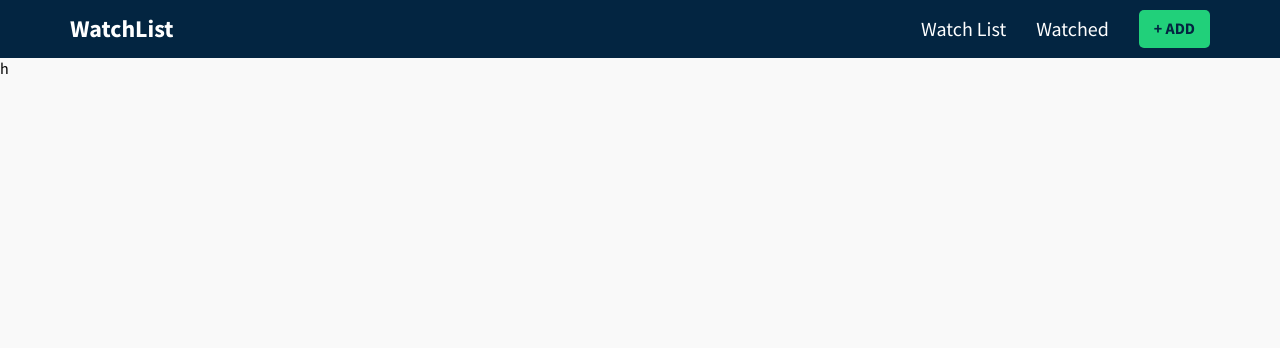
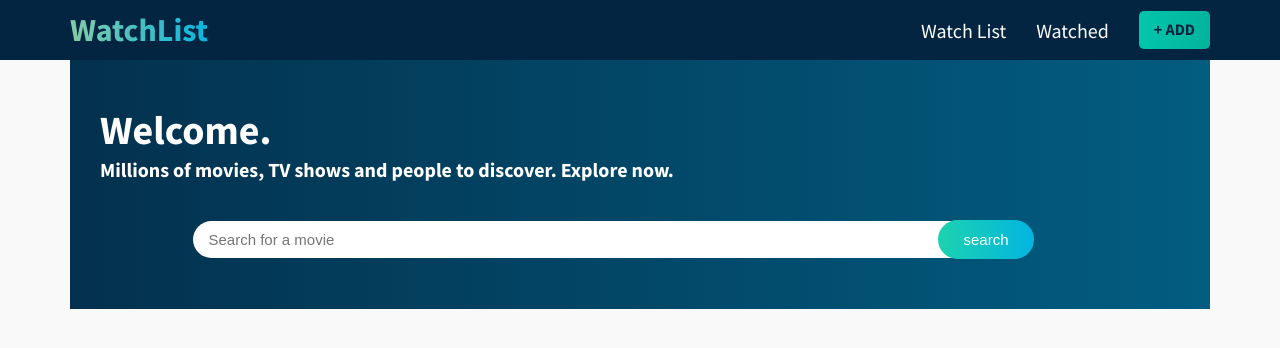
Before and after one commit to FedorLivshits/Movie-Watchlist-React, a React (Create React App) app: page /add in a window 1280 px wide. Shown: the top 348 px of the page. Built offline with nearby package versions, Linux system fonts and the light colour scheme.

Commit message:
added new components and the ability to search for movies

```diff
--- a/package.json
+++ b/package.json
@@ -6,6 +6,8 @@
     "@testing-library/jest-dom": "^5.11.10",
     "@testing-library/react": "^11.2.6",
     "@testing-library/user-event": "^12.8.3",
+    "axios": "^0.21.1",
+    "dotenv": "^8.2.0",
     "react": "^17.0.2",
     "react-dom": "^17.0.2",
     "react-router-dom": "^5.2.0",
--- a/src/App.css
+++ b/src/App.css
@@ -2,16 +2,38 @@
 
 :root {
     --primary: #032541;
-  --secondary: #21d07a;
+    --secondary: #27ae60;
     --white: #fff;
+}
+
+html, body, div, span, object, iframe,
+h1, h2, h3, h4, h5, h6, p, blockquote, pre,
+abbr, address, cite, code,
+del, dfn, em, img, ins, kbd, q, samp,
+small, strong, sub, sup, var,
+b, i,
+dl, dt, dd, ol, ul, li,
+fieldset, form, label, legend,
+table, caption, tbody, tfoot, thead, tr, th, td,
+article, aside, canvas, details, figcaption, figure,
+footer, header, hgroup, menu, nav, section, summary,
+time, mark, audio, video {
+    margin: 0;
+    padding: 0;
+    border: 0;
+    outline: 0;
+    font-size: 100%;
+    vertical-align: baseline;
+    background: transparent;
 }
 
 body {
     font-family: "Source Sans Pro", sans-serif;
     height: 100vh;
-  background: #f9f9f9 ;
+    background: #f9f9f9;
     padding: 0;
     margin: 0;
+    /*background: #18191a;*/
 }
 
 .container {
@@ -47,7 +69,7 @@ body {
 
 .btn {
     padding: 10px 15px;
-  background-color: var(--secondary);
+    background: linear-gradient(to right, #01c6ac 0%, #03b39c 100%);
     color: var(--primary);
     border-radius: 5px;
     text-transform: uppercase;
@@ -60,7 +82,7 @@ body {
 }
 
 .btn:hover {
-  background-color: #1aa762;
+    background-color: #2fd785;
     opacity: 1;
     cursor: pointer;
 }
@@ -98,8 +120,11 @@ header a:hover {
 }
 
 header .brand a {
+    background: linear-gradient(to right, #86cca6 0%, #09b4e0 100%); /* Градиент для текста */
+    -webkit-background-clip: text; /* Обрезаем фон по тексту */
+    -webkit-text-fill-color: transparent; /* Прозрачный текст */
     font-weight: 700;
-  font-size: 1.5rem;
+    font-size: 2rem;
 }
 
 header .nav-links {
@@ -126,14 +151,61 @@ header .nav-links li:last-child {
     margin: 0 auto;
 }
 
-.add-content .input-wrapper input {
-  width: 100%;
-  background-color: var(--primary);
-  padding: 10px;
-  border-radius: 5px;
+.input-section {
+    background: linear-gradient(to right, #03314e 0%, #025d81 100%);
+    height: auto;
+}
+
+.input-wrapper {
+    height: 100%;
+    display: flex;
+    justify-content: center;
+    align-items: center;
+    padding-top: 30px;
+    padding-bottom: 50px;
+}
+
+.input-section-title {
+    color: white;
+    line-height: 40px;
+    font-weight: bold;
+    padding-top: 50px;
+    padding-left: 30px;
+}
+
+.input-title {
+    font-size: 40px;
+}
+
+.input-title-descr {
+    font-size: 20px;
+}
+
+.input-section .input-wrapper input {
+    width: 70%;
+    background-color: #ffffff;
+    padding: 10px 15px;
+    border-radius: 30px;
     border: none;
-  color: var(--white);
-  font-size: 1.25rem;
+    color: #032541;
+    font-size: 15px;
+}
+
+.search-film-btn {
+    background: linear-gradient(to right, #1cd2ae 0%, #02b5e1 100%);
+    padding: 11px 25px;
+    font-size: 15px;
+    color: white;
+    border: none;
+    border-radius: 30px;
+    outline: none;
+    cursor: pointer;
+    position: relative;
+    left: -53px;
+}
+
+.results-inner {
+
 }
 
 .results {
@@ -149,13 +221,19 @@ header .nav-links li:last-child {
 .result-card {
     display: flex;
     margin-bottom: 20px;
+    box-shadow: 0 2px 8px rgb(0 0 0 / 10%);
+    border: 1px solid lightgray;
+    background-color: #fff;
+    border-radius: 5px;
+    overflow: hidden;
+    /*box-shadow: 0px 10px 15px rgba(0,0,0,0.1);*/
 }
 
 .result-card .poster-wrapper img,
 .filler-poster {
     width: 75px;
     height: 113px;
-  background-color: #dbdada;
+    background-color: #b3b3b3;
     border-radius: 5px;
     margin-right: 15px;
     display: block;
@@ -166,6 +244,7 @@ header .nav-links li:last-child {
     display: flex;
     flex-direction: column;
     justify-content: space-between;
+    padding-top: 15px;
 }
 
 .result-card .info .title {
@@ -178,7 +257,7 @@ header .nav-links li:last-child {
 .result-card .info .release-date {
     font-size: 1.25rem;
     font-weight: 300;
-  color: var(--primary);
+    color: #979797;
     margin: 0;
 }
 
--- a/src/App.js
+++ b/src/App.js
@@ -2,25 +2,24 @@ import React from "react";
 import { BrowserRouter as Router, Switch, Route } from "react-router-dom";
 import  Header  from "./Components/Header";
 import "./App.css";
-
-
+import Watched from "./Components/Watched";
+import AddFilm from "./Components/AddFilm";
+import WatchList from "./Components/WatchList";
 
 
 function App() {
   return (
-
         <Router>
           <Header />
-
           <Switch>
             <Route exact path="/">
-              n
+              <WatchList/>
             </Route>
             <Route path="/add">
-      h
+              <AddFilm/>
             </Route>
             <Route path="/watched">
-            n
+              <Watched/>
             </Route>
           </Switch>
         </Router>
--- /dev/null
+++ b/src/Components/AddFilm.jsx
@@ -0,0 +1,63 @@
+import React, {useState} from 'react';
+import axios from "axios";
+import ResultCard from "./ResultCard";
+
+
+const AddFilm = () => {
+   const[inputText, setInputText] = useState('')
+   const[result, setResult] = useState([])
+
+
+    const API_KEY ='1f75000b86f4caf1e8b7fe256423c391'
+    const onInputChange = (event) =>{
+       event.preventDefault()
+       let newText = event.target.value
+        setInputText(newText)
+        const fetchMovie = async () => {
+            const response = await axios.get(
+                `http://api.themoviedb.org/3/search/movie?api_key=${API_KEY}&language=en-US&page=1&include_adult=false&query=${newText}`
+            )
+           if(!response.data.errors){
+               console.log(response.data.results)
+               setResult(response.data.results)
+           } else{
+               setResult([])
+           }
+        }
+        fetchMovie()
+    };
+
+    return (
+        <div className="add-page">
+            <div className="container">
+                <div className="input-section">
+                    <div className="input-section-title">
+                       <h2 className="input-title">Welcome.</h2>
+                        <h3 className="input-title-descr">Millions of movies, TV shows and people to discover. Explore now.</h3>
+                    </div>
+                    <div className="input-wrapper">
+                        <input type="text" placeholder="Search for a movie" value={inputText} onChange={onInputChange}/>
+                        <button className="search-film-btn">
+                            search
+                        </button>
+                    </div>
+                </div>
+                {result.length ? (
+                    <div className="results-inner">
+                        <ul className="results">
+                            {result.map(movie => (
+                                <li key={movie.id}>
+                                    <ResultCard movie={movie}/>
+                                </li>
+                            ))}
+                        </ul>
+                    </div>
+                ) : ""}
+                <div className="add-content">
+                </div>
+            </div>
+        </div>
+    );
+};
+
+export default AddFilm;
--- /dev/null
+++ b/src/Components/ResultCard.jsx
@@ -0,0 +1,34 @@
+import React from 'react';
+
+const ResultCard = ({movie}) => {
+    return (
+        <div className="result-card">
+            <div className="poster-wrapper">
+                {movie.poster_path
+                    ? (
+                    <img src={`https://image.tmdb.org/t/p/w200${movie.poster_path}`} alt={`${movie.title} Poster`}/>
+                )
+                    : (
+                        <div className="filler-poster">
+                        </div>
+                    )
+                }
+            </div>
+            <div className="info">
+                <div className="header">
+                    <h3 className="title">
+                        {movie.title}
+                    </h3>
+                    <h4 className="release-date">
+                        {movie.release_date ? movie.release_date.slice(0,4) : ""}
+                    </h4>
+                </div>
+               <div className="controls">
+                   <button className="btn">Add to watchlist</button>
+               </div>
+            </div>
+        </div>
+    );
+};
+
+export default ResultCard;
--- /dev/null
+++ b/src/Components/WatchList.jsx
@@ -0,0 +1,9 @@
+import React from 'react';
+
+const WatchList = () => {
+    return (
+        <div>WatchList</div>
+    );
+};
+
+export default WatchList;
--- /dev/null
+++ b/src/Components/Watched.jsx
@@ -0,0 +1,11 @@
+import React from 'react';
+
+const Watched = () => {
+    return (
+        <div>
+            Watched
+        </div>
+    );
+};
+
+export default Watched;
```
Also changed, not shown: 2 other files (tests, documents, lock files or other folders). Lines whose indentation alone changed are shown as unchanged.
